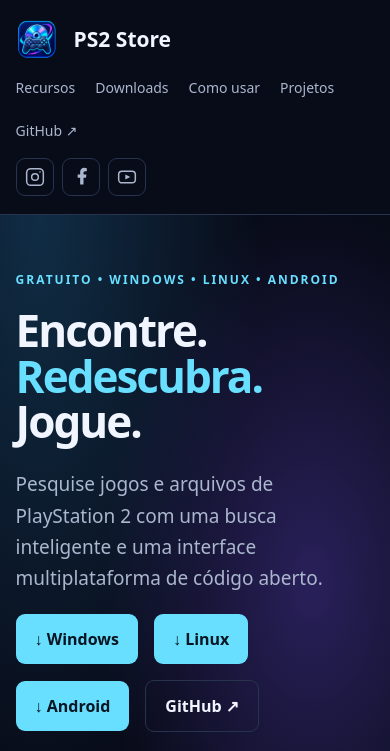
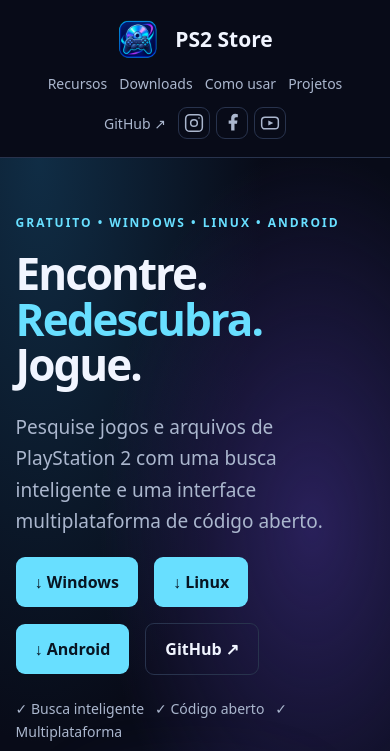
Before and after one commit to OmegaPS2Store/omegaps2store.github.io, a plain HTML site: page index.html in a window 390 px wide. Shown: the top 751 px of the page. Drawn offline with Linux system fonts and the light colour scheme.

Commit message:
Add files via upload

```diff
--- a/style.css
+++ b/style.css
@@ -60,8 +60,11 @@ nav {
 }
 .links {
   display: flex;
-  gap: 20px;
+  align-items: center;
+  justify-content: flex-end;
+  gap: 16px;
   flex-wrap: wrap;
+  margin-left: auto;
 }
 .links a {
   color: var(--muted);
@@ -259,3 +262,25 @@ small {
 .release-note {
   margin-top: 24px;
 }
+
+/* Menu e redes sociais no mesmo grupo. */
+@media (max-width: 950px) {
+  header nav {
+    justify-content: center;
+    gap: 12px;
+  }
+  .links {
+    margin-left: 0;
+    justify-content: center;
+    gap: 12px;
+  }
+}
+@media (max-width: 680px) {
+  .social-links {
+    gap: 6px;
+  }
+  .social-links a {
+    width: 32px;
+    height: 32px;
+  }
+}
```
Also changed, not shown: index.html (+1 -1 lines).
